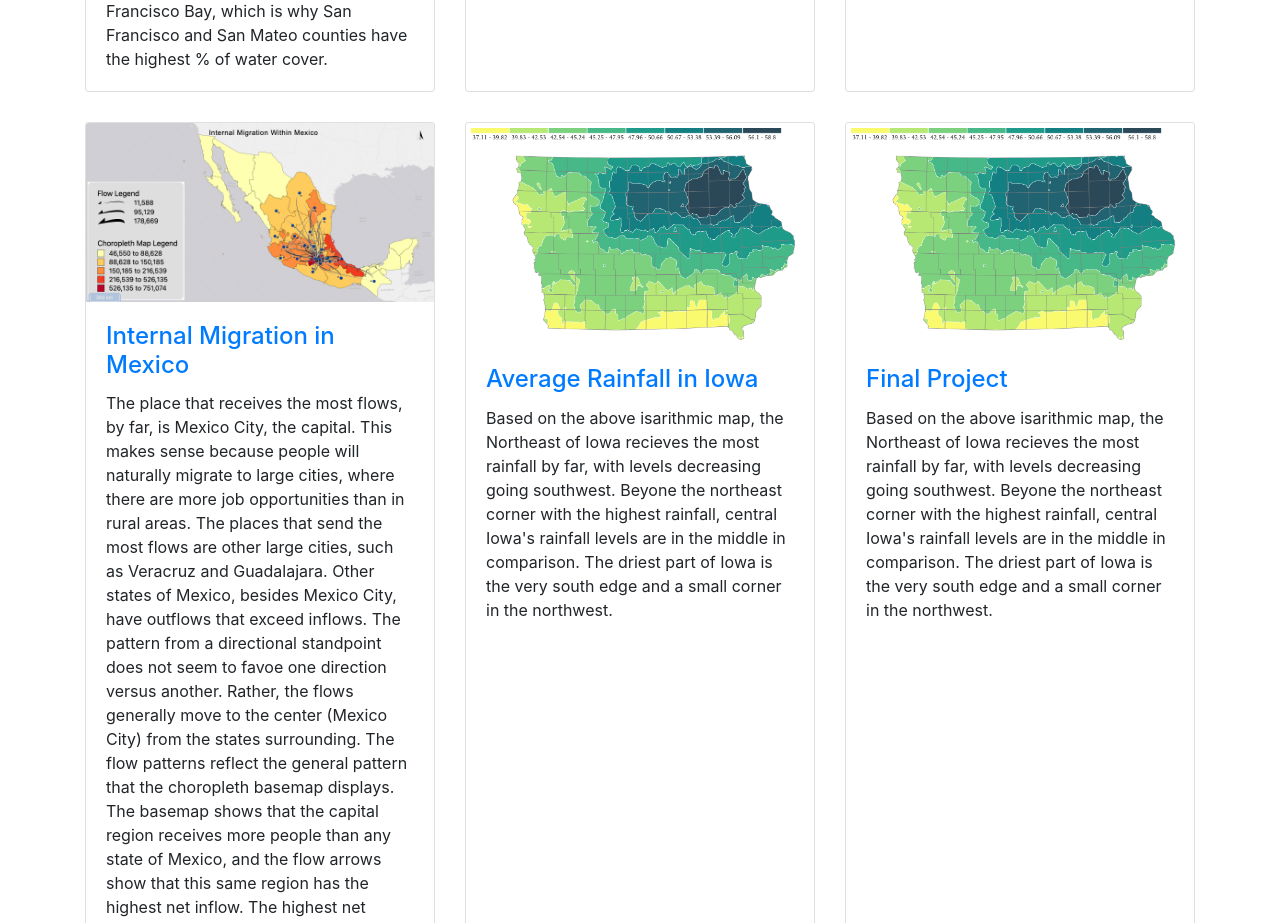
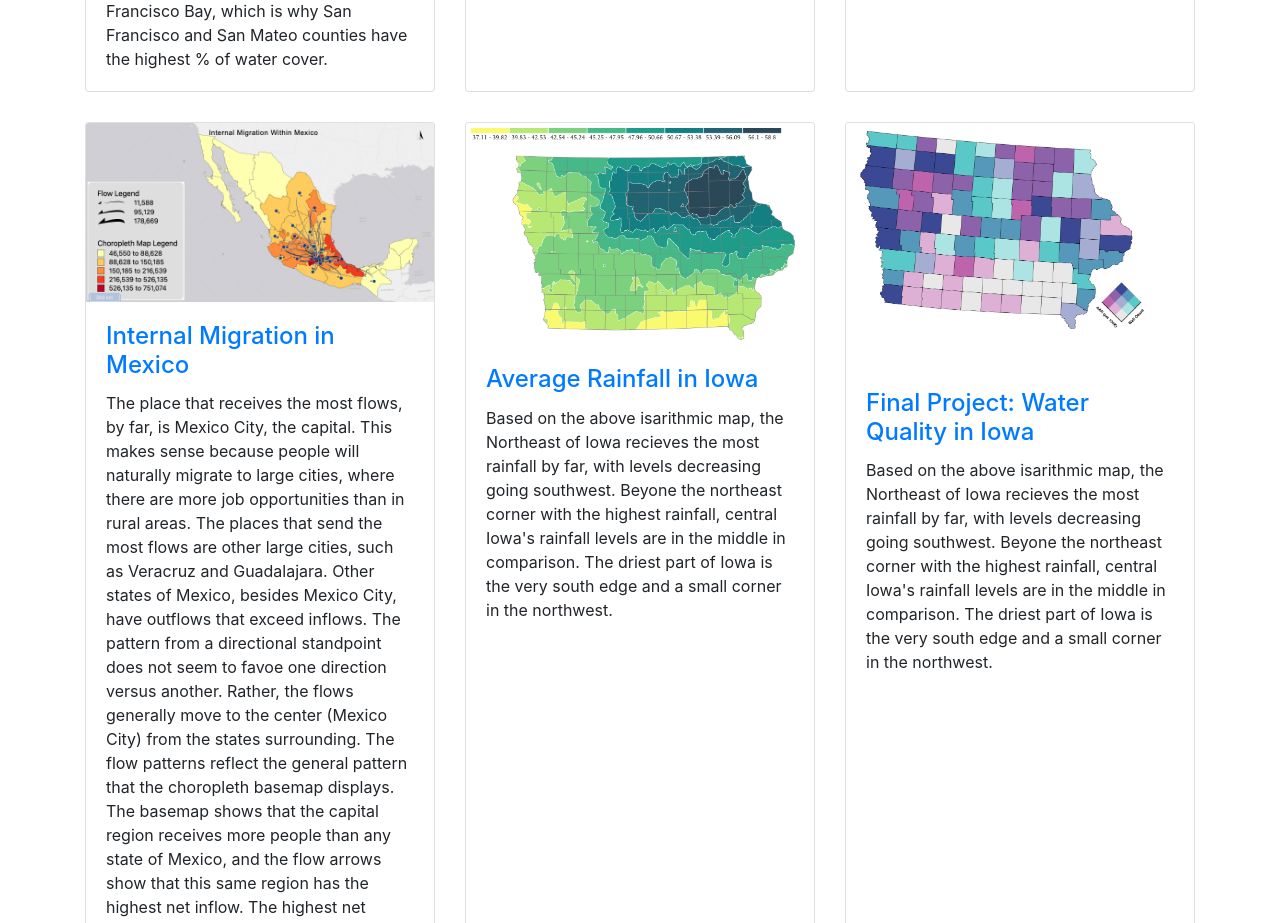
Before and after one commit to geog3540/npkrishnan, a website: page index.html in a window 1280 px wide. Shown: the part 1200-2123 px from the top of the page. Drawn offline with Linux system fonts and the light colour scheme.

Commit message:
Update index.html

```diff
--- a/index.html
+++ b/index.html
@@ -108,10 +108,10 @@
         </div>
         <div class="col-lg-4 col-sm-6 portfolio-item">
           <div class="card h-100">
-            <a href="#"><img class="card-img-top" src="assignments/isarithmic.png"></a>
+            <a href="#"><img class="card-img-top" src="assignments/finalproject.png"></a>
             <div class="card-body">
               <h4 class="card-title">
-                <a href="https://observablehq.com/d/e3517d3a4ec5cde7">Final Project</a>
+                <a href="https://observablehq.com/d/e3517d3a4ec5cde7">Final Project: Water Quality in Iowa</a>
               </h4>
               <p class="card-text">Based on the above isarithmic map, the Northeast of Iowa recieves the most rainfall by far, with levels decreasing going southwest. Beyone the northeast corner with the highest rainfall, central Iowa's rainfall levels are in the middle in comparison. The driest part of Iowa is the very south edge and a small corner in the northwest. </p>
             </div>
```
